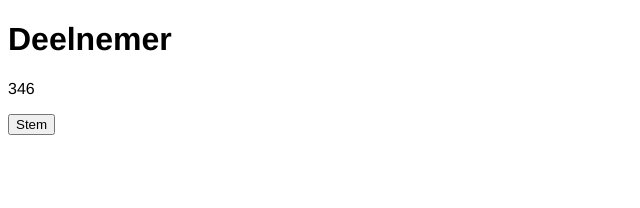
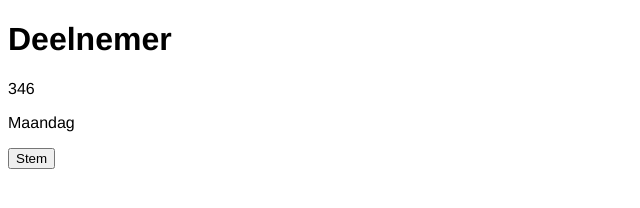
Before and after one commit to Bartvdberkmortel/js-framework-B-T, a plain HTML site: page index.html in a window 1280 px wide. Shown: the whole page, without its empty margins (0-640 px from the left). Drawn offline with Linux system fonts and the light colour scheme.

Commit message:
Weekdag variabel toegevoegd voor de chart

```diff
--- a/index.html
+++ b/index.html
@@ -9,6 +9,7 @@
     <h1>Deelnemer</h1>
     <div class="deelnemer">
       <p id="stemmen"></p>
+      <p id="dag"></p>
       <button id="stem">Stem</button>
     </div>
 
--- a/js/app.js
+++ b/js/app.js
@@ -26,6 +26,7 @@ var stemmodule = (function() {
   // Functie voor het bijwerken van het aantal stemmen.
   function updateStemmen() {
     document.getElementById('stemmen').innerHTML = stemmen;
+    document.getElementById('dag').innerHTML = stemspecs.weekdag;
   }
 
   // Initialiseren van het aantal huidigen stemmen en het uitvoeren van de functie wanneer er op de knop geklikt wordt.
--- a/js/var.js
+++ b/js/var.js
@@ -1,4 +1,5 @@
 var stemvariabel = function(){
   this.stemmen = 346;
+  this.weekdag = "Maandag";
   this.lettertype = "Helvetica";
 }
```
